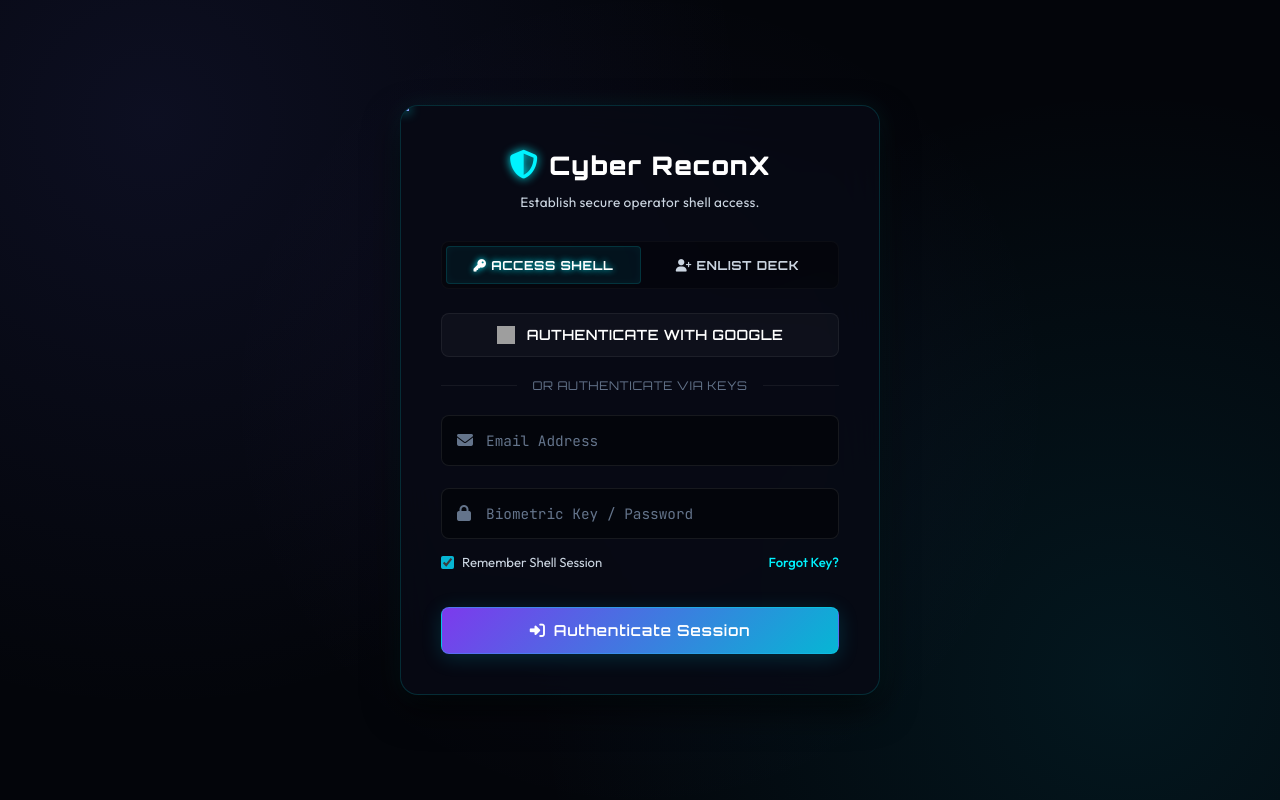
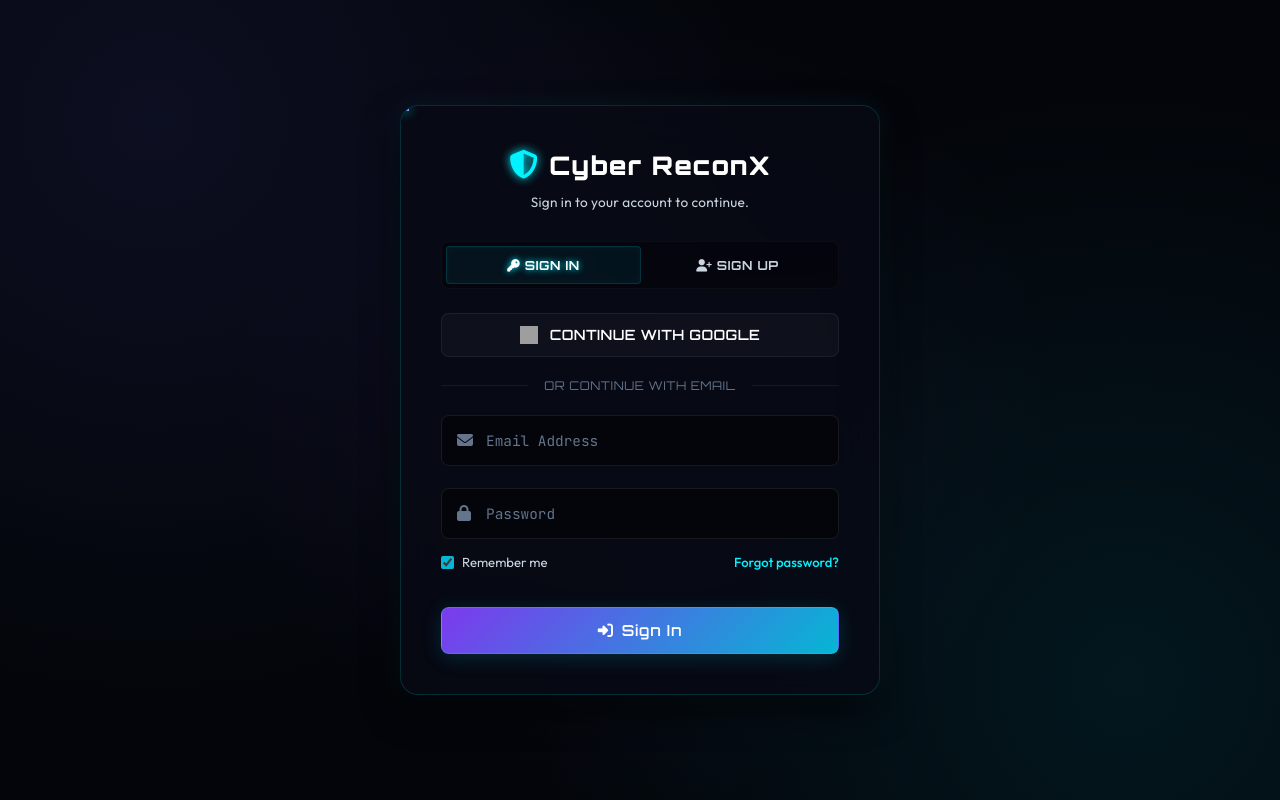
Before and after one commit to jithu-s-jayan/cyber-reconx, a Flask app: page /login in a window 1280 px wide. Run offline with Flask 3, Linux system fonts and the light colour scheme; some libraries are stand-ins or nearby versions; grey boxes are pictures that could not be loaded.

Commit message:
Update login page to standard UI terminology and fix Firebase Google SSO

```diff
--- a/templates/login.html
+++ b/templates/login.html
@@ -3,7 +3,7 @@
 <head>
     <meta charset="UTF-8">
     <meta name="viewport" content="width=device-width, initial-scale=1.0, maximum-scale=1.0, user-scalable=no">
-    <title>Cyber ReconX — Secure Access Terminal</title>
+    <title>Cyber ReconX — Login</title>
     <link rel="stylesheet" href="https://cdnjs.cloudflare.com/ajax/libs/font-awesome/6.4.0/css/all.min.css">
     <link rel="stylesheet" href="/static/css/style.css?v=2.0.8">
     <style>
@@ -182,28 +182,28 @@
         <div class="glass-card auth-card slide-up">
             <div class="auth-header">
                 <a href="/" class="auth-logo"><i class="fa-solid fa-shield-halved"></i> Cyber ReconX</a>
-                <p class="auth-subtitle" id="auth-sub-text">Establish secure operator shell access.</p>
+                <p class="auth-subtitle" id="auth-sub-text">Sign in to your account to continue.</p>
             </div>
 
             <!-- Mode Toggle Tabs -->
             <div class="auth-tabs">
-                <button type="button" class="auth-tab active" id="tab-login" onclick="toggleAuthMode('login')"><i class="fa-solid fa-key"></i> ACCESS SHELL</button>
-                <button type="button" class="auth-tab" id="tab-register" onclick="toggleAuthMode('register')"><i class="fa-solid fa-user-plus"></i> ENLIST DECK</button>
+                <button type="button" class="auth-tab active" id="tab-login" onclick="toggleAuthMode('login')"><i class="fa-solid fa-key"></i> SIGN IN</button>
+                <button type="button" class="auth-tab" id="tab-register" onclick="toggleAuthMode('register')"><i class="fa-solid fa-user-plus"></i> SIGN UP</button>
             </div>
 
             <button type="button" class="social-btn" id="btn-google-sso">
                 <img src="https://upload.wikimedia.org/wikipedia/commons/5/53/Google_%22G%22_Logo.svg" alt="Google" width="18" height="18">
-                AUTHENTICATE WITH GOOGLE
+                CONTINUE WITH GOOGLE
             </button>
 
-            <div class="divider" id="auth-divider">or authenticate via keys</div>
+            <div class="divider" id="auth-divider">or continue with email</div>
 
             <!-- Dynamic Auth Form -->
             <form id="secure-auth-form">
                 <!-- Registration Specific Name Field (Hidden by default) -->
                 <div class="input-group hidden" id="group-name">
                     <i class="fa-solid fa-id-card form-icon"></i>
-                    <input type="text" id="auth-name-input" class="form-control has-icon" placeholder="Operator Name">
+                    <input type="text" id="auth-name-input" class="form-control has-icon" placeholder="Full Name">
                 </div>
 
                 <div class="input-group">
@@ -213,17 +213,17 @@
 
                 <div class="input-group">
                     <i class="fa-solid fa-lock form-icon"></i>
-                    <input type="password" id="auth-password-input" class="form-control has-icon" placeholder="Biometric Key / Password" required>
+                    <input type="password" id="auth-password-input" class="form-control has-icon" placeholder="Password" required>
                 </div>
 
                 <div class="flex-between mb-3" id="login-extra" style="font-size: 0.82rem; margin-top: -8px; margin-bottom: 20px;">
                     <label style="display:flex; align-items:center; gap:8px; cursor:pointer; color:var(--text-secondary);">
-                        <input type="checkbox" id="auth-remember" checked style="accent-color: var(--primary-cyan);"> Remember Shell Session
+                        <input type="checkbox" id="auth-remember" checked style="accent-color: var(--primary-cyan);"> Remember me
                     </label>
-                    <a href="#" class="text-cyan" style="text-decoration:none; font-weight: 500;">Forgot Key?</a>
+                    <a href="#" class="text-cyan" style="text-decoration:none; font-weight: 500;">Forgot password?</a>
                 </div>
 
-                <button type="submit" class="btn btn-primary auth-submit" id="btn-submit"><i class="fa-solid fa-right-to-bracket"></i> Authenticate Session</button>
+                <button type="submit" class="btn btn-primary auth-submit" id="btn-submit"><i class="fa-solid fa-right-to-bracket"></i> Sign In</button>
             </form>
 
             <!-- Verification Progress Log -->
@@ -239,6 +239,11 @@
     <script src="/static/js/firebase-config.js"></script>
 
     <script>
+        // Initialize Firebase
+        if (typeof window.FIREBASE_CONFIG !== 'undefined') {
+            firebase.initializeApp(window.FIREBASE_CONFIG);
+        }
+
         let currentMode = 'login'; // 'login' or 'register'
 
         function toggleAuthMode(mode) {
@@ -259,18 +264,18 @@
                 groupName.classList.add('hidden');
                 nameInput.removeAttribute('required');
                 loginExtra.style.display = 'flex';
-                btnSubmit.innerHTML = '<i class="fa-solid fa-right-to-bracket"></i> Authenticate Session';
-                subText.textContent = 'Establish secure operator shell access.';
-                divider.textContent = 'or authenticate via keys';
+                btnSubmit.innerHTML = '<i class="fa-solid fa-right-to-bracket"></i> Sign In';
+                subText.innerText = 'Sign in to your account to continue.';
+                divider.innerText = 'or continue with email';
             } else {
+                tabRegister.classList.add('active');
                 tabLogin.classList.remove('active');
-                tabRegister.classList.add('active');
                 groupName.classList.remove('hidden');
                 nameInput.setAttribute('required', 'true');
-                loginExtra.style.display = 'none';
-                btnSubmit.innerHTML = '<i class="fa-solid fa-user-plus"></i> Enlist Operator';
-                subText.textContent = 'Register a new operator identity in database nodes.';
-                divider.textContent = 'or register via identity partner';
+                loginExtra.classList.add('hidden');
+                btnSubmit.innerHTML = '<i class="fa-solid fa-user-check"></i> Sign Up';
+                subText.innerText = 'Create an account to access the platform.';
+                divider.innerText = 'or sign up with email';
             }
         }
 
```
